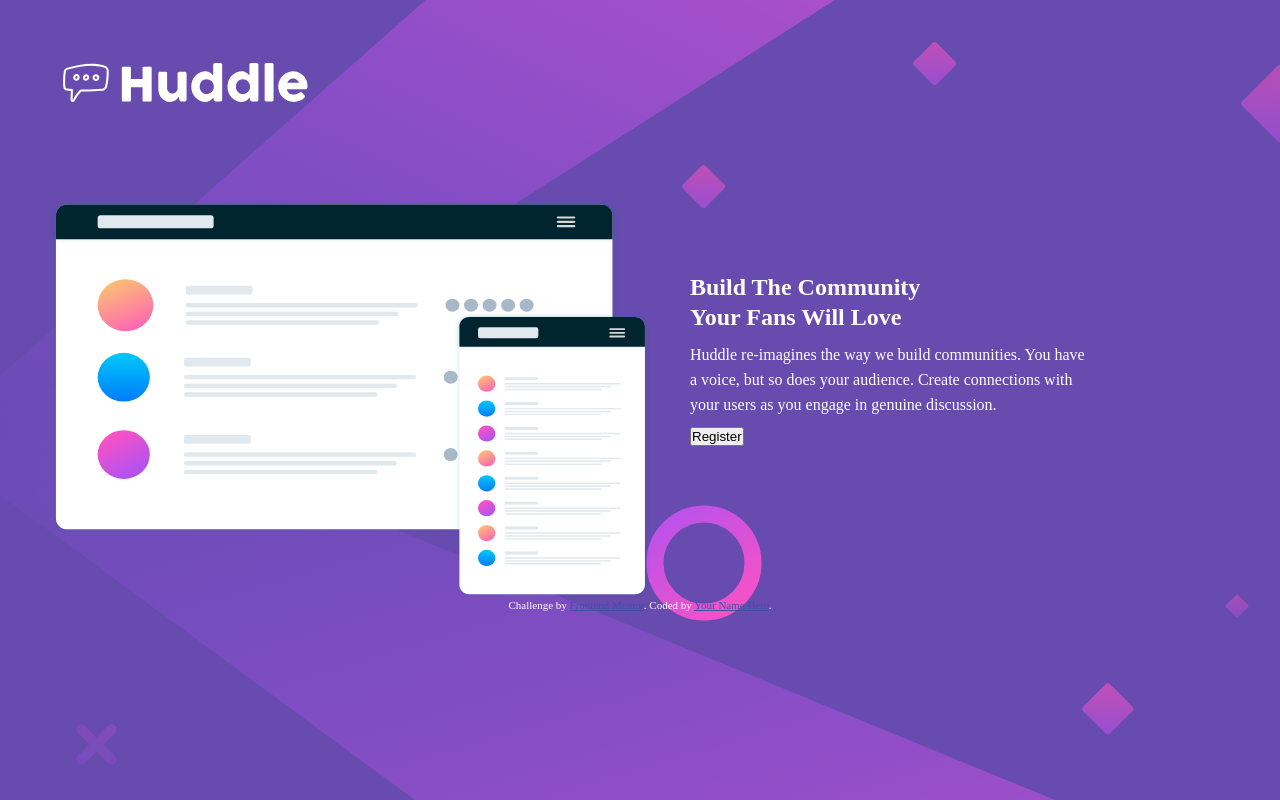
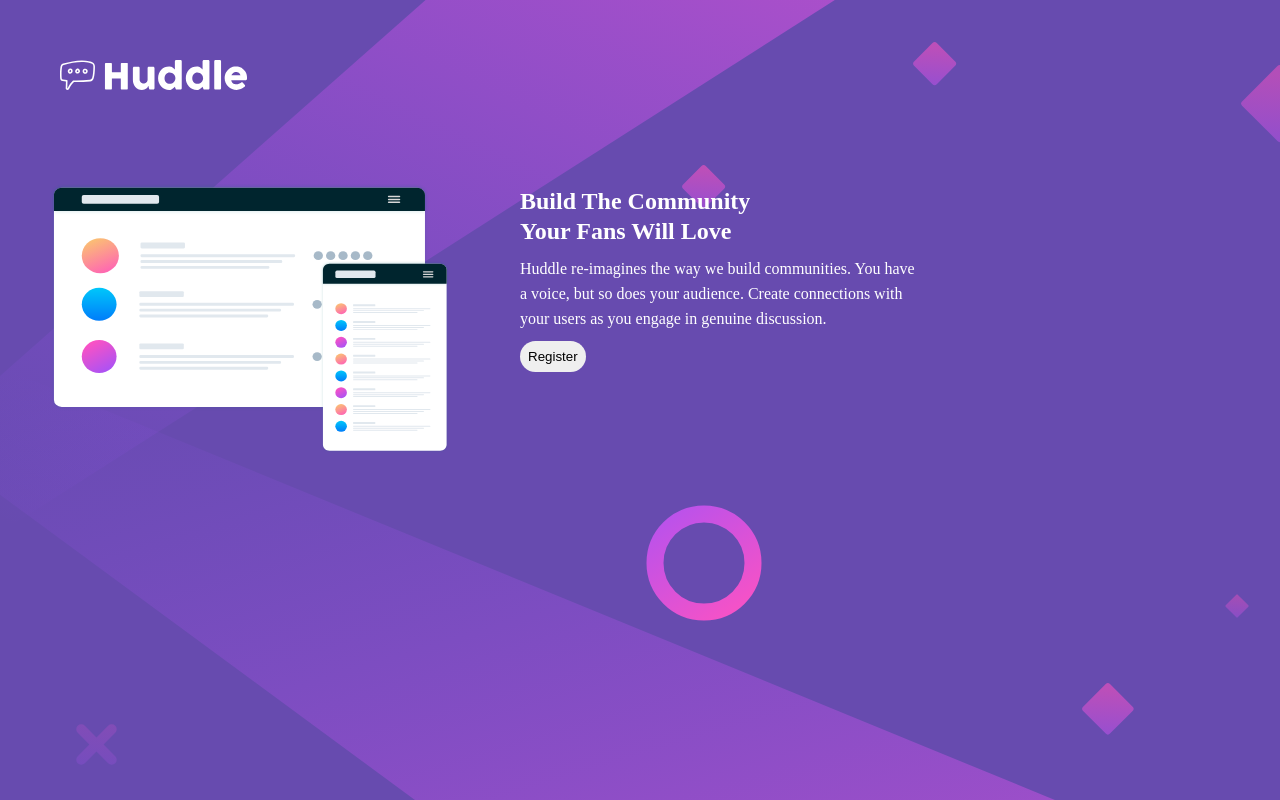
Before and after one commit to Chaituvarma-109/FrontEndMentor-Challanges, a plain HTML site: page huddle-landing-page-with-single-introductory-section-master/index.html in a window 1280 px wide. Drawn offline with Linux system fonts and the light colour scheme.

Commit message:
added styles

```diff
--- a/huddle-landing-page-with-single-introductory-section-master/index.html
+++ b/huddle-landing-page-with-single-introductory-section-master/index.html
@@ -19,15 +19,6 @@
     <link rel="stylesheet" href="styles.css" />
 
     <!-- Feel free to remove these styles or customise in your own stylesheet 👍 -->
-    <style>
-      .attribution {
-        font-size: 11px;
-        text-align: center;
-      }
-      .attribution a {
-        color: hsl(228, 45%, 44%);
-      }
-    </style>
   </head>
   <body>
     <main>
@@ -57,19 +48,10 @@
               your users as you engage in genuine discussion.
             </p>
 
-            <button>Register</button>
+            <button class="btn">Register</button>
           </div>
         </div>
       </section>
     </main>
-
-    <footer>
-      <p class="attribution">
-        Challenge by
-        <a href="https://www.frontendmentor.io?ref=challenge" target="_blank"
-          >Frontend Mentor</a
-        >. Coded by <a href="#">Your Name Here</a>.
-      </p>
-    </footer>
   </body>
 </html>
--- a/huddle-landing-page-with-single-introductory-section-master/styles.css
+++ b/huddle-landing-page-with-single-introductory-section-master/styles.css
@@ -18,19 +18,20 @@ body {
 }
 
 .illustration {
-  width: 600px;
-  height: 400px;
-  margin-top: 80px;
-  margin-left: 50px;
+  width: 450px;
+  height: 350px;
+  padding-top: 80px;
+  padding-left: 50px;
 }
 
 .title-logo {
+  height: 50px;
   margin-top: 50px;
   margin-left: 50px;
 }
 
 .matter {
-  margin-left: 40px;
+  padding: 70px;
 }
 
 h1 {
@@ -42,3 +43,9 @@ h1 {
   padding-bottom: 10px;
   line-height: 25px;
 }
+
+.btn {
+  padding: 8px;
+  border-radius: 20px;
+  border-style: none;
+}
```
